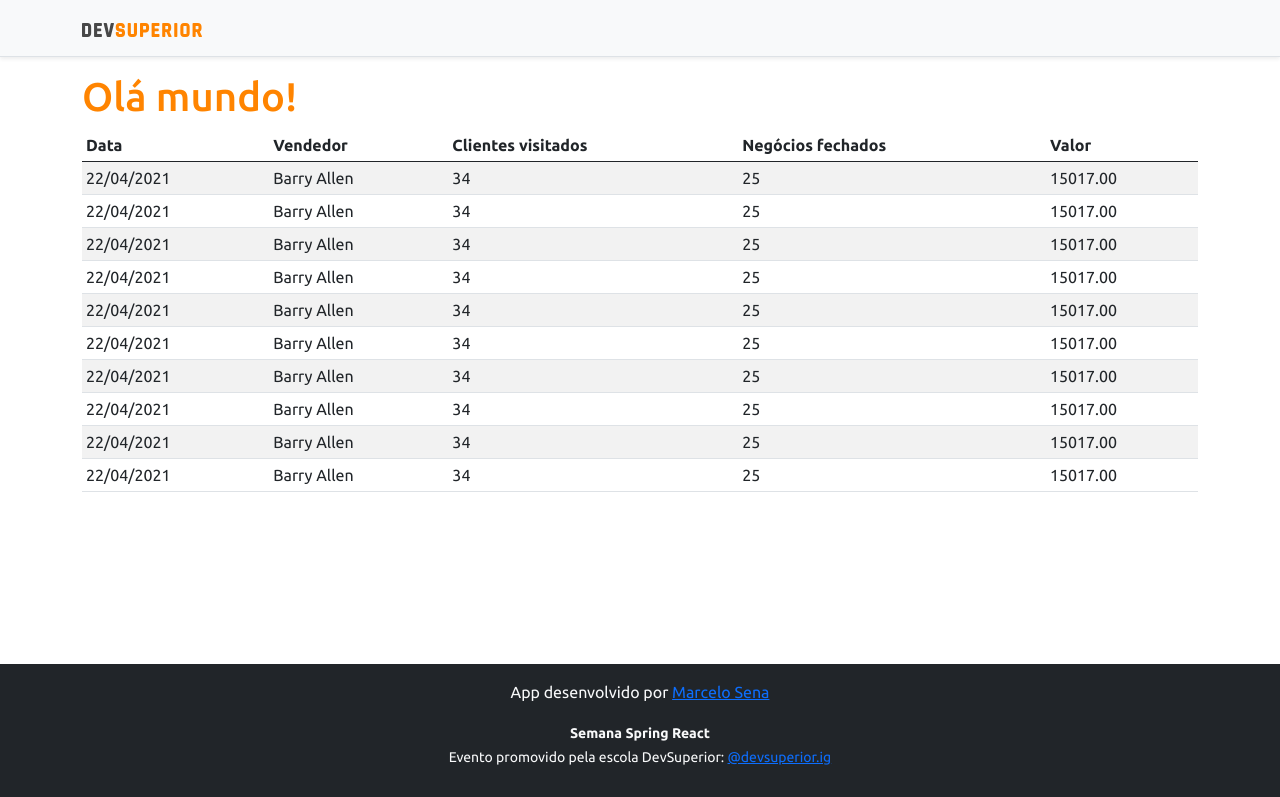
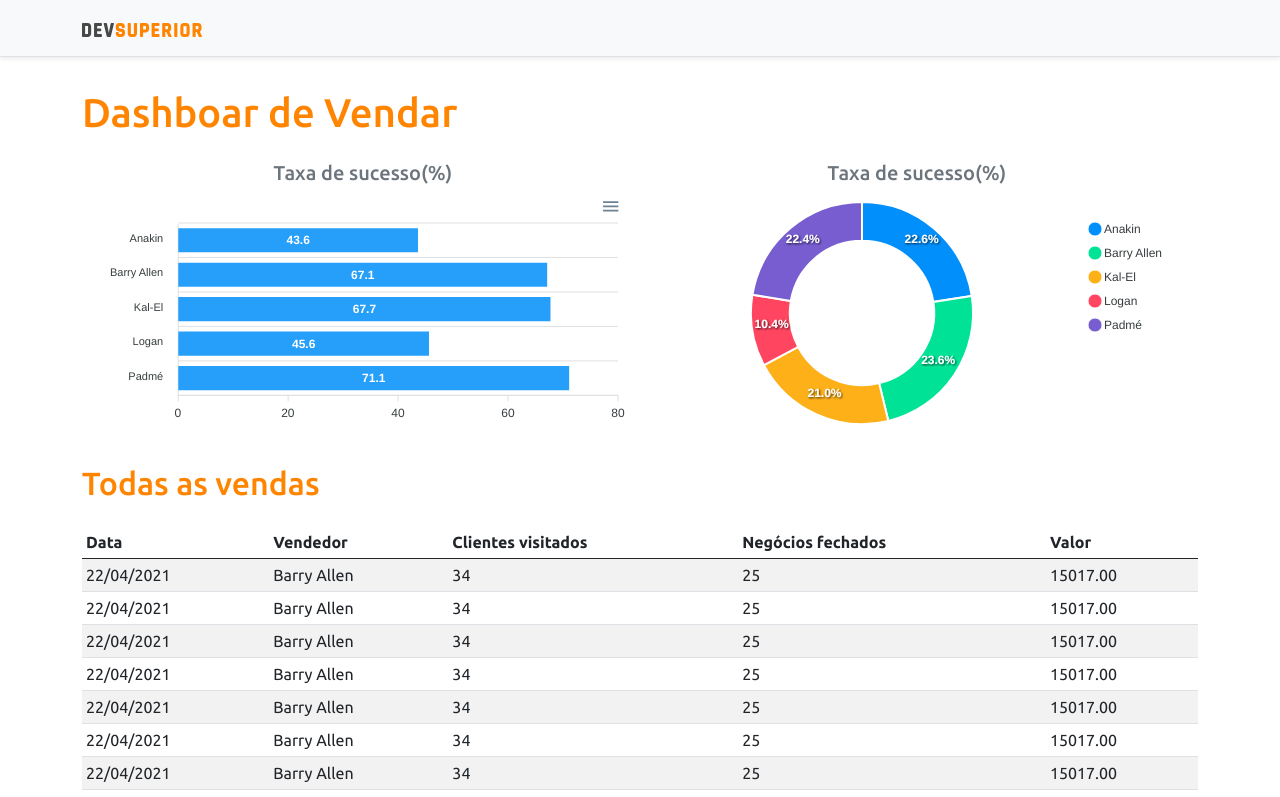
Before and after one commit to marcelosenna1/projeto-sds3, a React (Create React App) app in the folder frontend/: page / in a window 1280 px wide. Shown: the top 797 px of the page. Built offline with nearby package versions, Linux system fonts and the light colour scheme.

Commit message:
Static charts

```diff
--- a/frontend/package.json
+++ b/frontend/package.json
@@ -11,8 +11,10 @@
     "@types/node": "^12.0.0",
     "@types/react": "^17.0.0",
     "@types/react-dom": "^17.0.0",
+    "apexcharts": "^3.26.1",
     "bootstrap": "^5.0.0",
     "react": "^17.0.2",
+    "react-apexcharts": "^1.3.9",
     "react-dom": "^17.0.2",
     "react-scripts": "4.0.3",
     "typescript": "^4.1.2",
--- a/frontend/src/App.tsx
+++ b/frontend/src/App.tsx
@@ -1,13 +1,33 @@
 import NavBar from "components/NavBar";
 import Footer from "components/Footer";
 import DataTable from "components/DataTable";
+import BarChart from "components/BarChat";
+import DonutChart from "components/Donutchart";
 
 function App() {
   return (
     <>
       <NavBar />
       <div className="container">
-        <h1 className="text-primary">Olá mundo!</h1>
+        <h1 className="text-primary py-3">Dashboar de Vendar</h1>
+
+        <div className="row px-3">
+          <div className="col-sm-6">
+            <h5 className="text-center text-secondary">Taxa de sucesso(%)</h5>
+            <BarChart />
+          </div>
+
+          <div className="col-sm-6">
+            <h5 className="text-center text-secondary">Taxa de sucesso(%)</h5>
+            <DonutChart />
+          </div>
+        </div>
+
+        <div className="py-3">
+          <h2 className="text-primary">Todas as vendas</h2>
+
+        </div>
+
         <DataTable />
       </div>
 
--- /dev/null
+++ b/frontend/src/components/BarChat/index.tsx
@@ -0,0 +1,35 @@
+import Chart from 'react-apexcharts'
+
+const BarChart = () => {
+
+
+    const options = {
+        plotOptions: {
+            bar: {
+                horizontal: true,
+            }
+        },
+    };
+
+    const mockData = {
+        labels: {
+            categories: ['Anakin', 'Barry Allen', 'Kal-El', 'Logan', 'Padmé']
+        },
+        series: [
+            {
+                name: "% Sucesso",
+                data: [43.6, 67.1, 67.7, 45.6, 71.1]
+            }
+        ]
+    };
+    return (
+     <Chart
+        options={{...options, xaxis: mockData.labels}}
+        series={mockData.series}
+        type="bar"
+        height="240"
+     />
+    );
+  };
+
+  export default BarChart;
--- /dev/null
+++ b/frontend/src/components/Donutchart/index.tsx
@@ -0,0 +1,26 @@
+import Chart from 'react-apexcharts'
+
+const DonutChart = () => {
+
+
+    const mockData = {
+        series: [477138, 499928, 444867, 220426, 473088],
+        labels: ['Anakin', 'Barry Allen', 'Kal-El', 'Logan', 'Padmé']
+    }
+
+    const options = {
+        legend: {
+            show: true
+        }
+    }
+    return (
+     <Chart
+        options={{...options, labels: mockData.labels}}
+        series={mockData.series}
+        type="donut"
+        height="240"
+     />
+    );
+  };
+
+  export default DonutChart;
```
Also changed, not shown: 1 other file (tests, documents, lock files or other folders).
